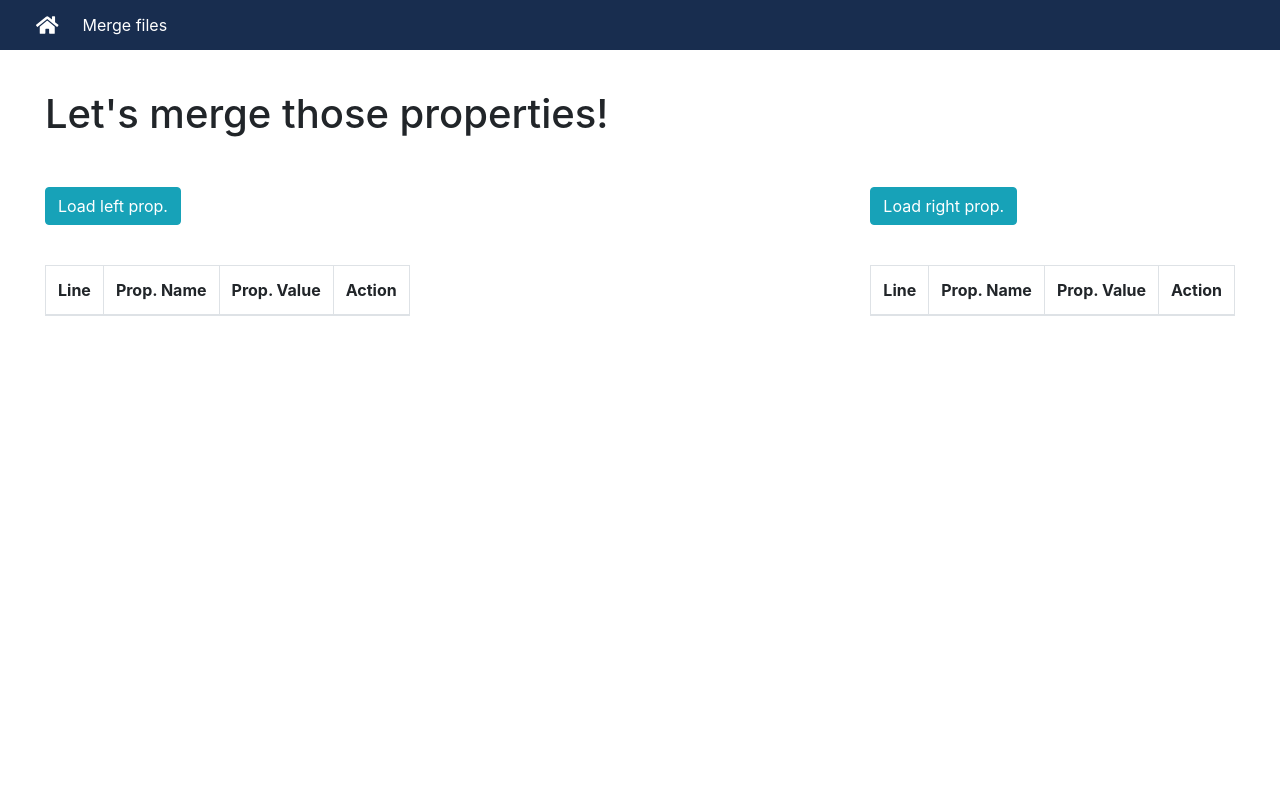
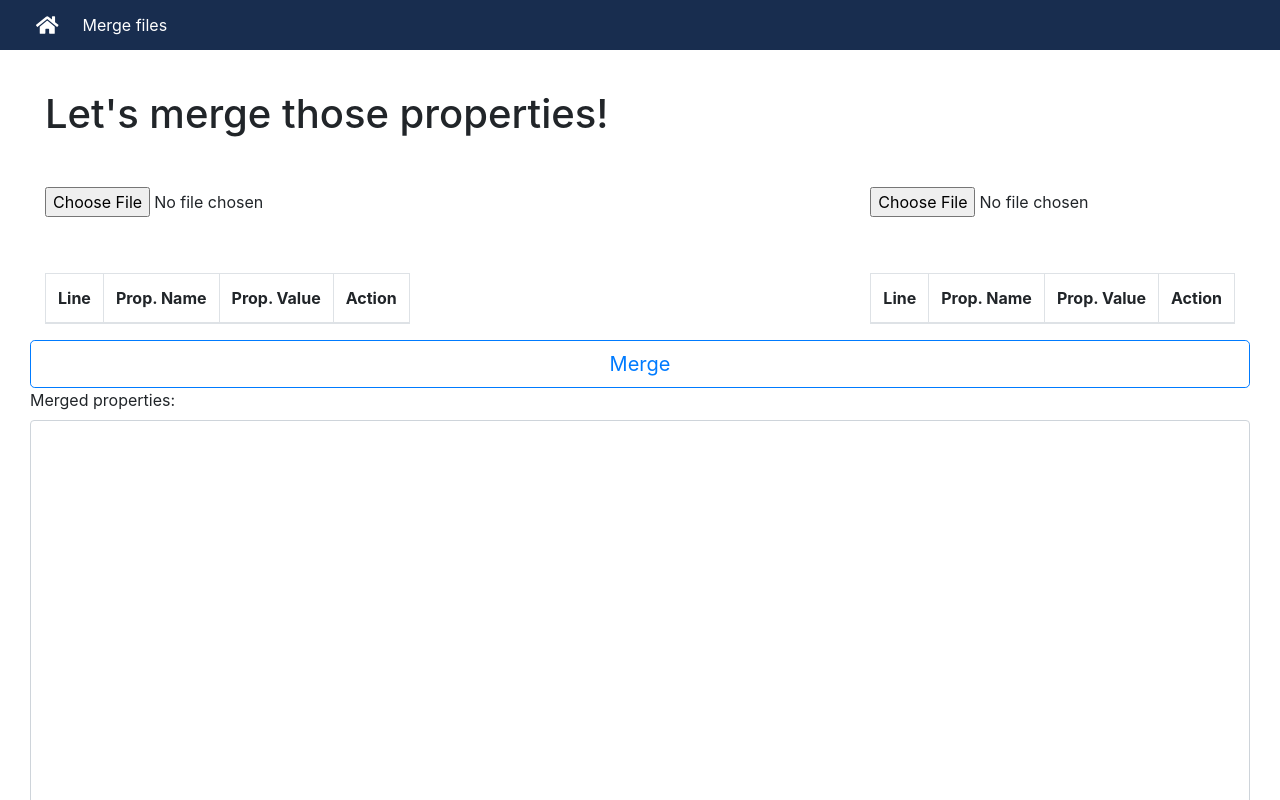
Before and after one commit to maarkeez/properties-merge, an Angular app in the folder Software/: page /merge-files in a window 1280 px wide. Shown: the top 800 px of the page. Built offline with nearby package versions, Linux system fonts and the light colour scheme.

Commit message:
[1.0.0] Merge

```diff
--- a/Software/src/app/app.module.ts
+++ b/Software/src/app/app.module.ts
@@ -9,6 +9,9 @@ import { MergeFilesComponent } from "./mergeFiles/merge.files.component";
 
 //Modules
 import { MergeFilesModule } from "./mergeFiles/merge.files.module";
+import { HttpClient } from "@angular/common/http";
+import { HttpClientModule } from '@angular/common/http';  // replaces previous Http service
+
 
 //Services
 
@@ -19,6 +22,7 @@ import { MergeFilesModule } from "./mergeFiles/merge.files.module";
         BrowserModule,
         FormsModule,
         MergeFilesModule,
+        HttpClientModule,
         RouterModule.forRoot( [
             { path: "merge-files", component: MergeFilesComponent },
             { path: "**", redirectTo: "/" }
--- a/Software/src/app/mergeFiles/merge.files.component.html
+++ b/Software/src/app/mergeFiles/merge.files.component.html
@@ -7,7 +7,9 @@
 
 <div class="col-sm-12">
 	<div class="float-left">
-		<button class="btn btn-xs btn-info" (click)="loadLeftSideProperties()">Load left prop.</button>
+		<div class="form-group">
+			<input type="file" class="form-control-file" id="fileLeft" (change)="handleLeftFileInput($event.target.files)">
+		</div>
 		<delimiter></delimiter>
 		<table class="table table-bordered">
 			<thead>
@@ -21,18 +23,23 @@
 			<tbody>
 				<ng-template ngFor let-key [ngForOf]="getKeys(differencesMap)">
 				<tr *ngIf="!differencesMap.get(key).leftProperty">
-					<td>NaN</td>
 					<td></td>
 					<td></td>
 					<td></td>
+					<td>
+						<button class="btn btn btn-sm btn-info" disabled>NaN</button>
+					</td>
 				</tr>
-				<tr *ngIf="differencesMap.get(key).leftProperty"  [class.bg-warning]="!differencesMap.get(key).equal && !differencesMap.get(key).onlyLeft" [class.bg-success]="differencesMap.get(key).onlyLeft">
+				<tr *ngIf="differencesMap.get(key).leftProperty" [class.bg-warning]="!differencesMap.get(key).equal && !differencesMap.get(key).onlyLeft"
+					[class.bg-success]="differencesMap.get(key).onlyLeft">
 					<td>{{differencesMap.get(key).leftProperty?.line}}</td>
 					<td>{{differencesMap.get(key).leftProperty?.name}}</td>
 					<td>{{differencesMap.get(key).leftProperty?.value}}</td>
 					<td>
-						<button *ngIf="!isChoosed(differencesMap.get(key).leftProperty)" class="btn btn-xs btn-outline-secondary" (click)="choose(differencesMap.get(key).leftProperty)">Select</button>
-						<button *ngIf="isChoosed(differencesMap.get(key).leftProperty)" class="btn btn-xs btn-secondary" (click)="choose(differencesMap.get(key).leftProperty)">Selected</button>
+						<button *ngIf="!isChoosed(differencesMap.get(key).leftProperty)" class="btn btn-sm btn-outline-secondary"
+							(click)="choose(differencesMap.get(key).leftProperty)">Select</button>
+						<button *ngIf="isChoosed(differencesMap.get(key).leftProperty)" class="btn btn-sm btn-secondary"
+							(click)="choose(differencesMap.get(key).leftProperty)">Selected</button>
 					</td>
 				</tr>
 				</ng-template>
@@ -42,7 +49,9 @@
 
 
 	<div class="float-right">
-		<button class="btn btn-xs btn-info" (click)="loadRightSideProperties()">Load right prop.</button>
+		<div class="form-group">
+			<input type="file" class="form-control-file" id="fileRight" (change)="handleRightFileInput($event.target.files)">
+		</div>
 		<delimiter></delimiter>
 		<table class="table table-bordered">
 			<thead>
@@ -56,10 +65,13 @@
 			<tbody>
 				<ng-template ngFor let-key [ngForOf]="getKeys(differencesMap)">
 				<tr *ngIf="!differencesMap.get(key).rightProperty">
-					<td>NaN</td>
 					<td></td>
 					<td></td>
 					<td></td>
+					<td>
+						<button class="btn btn btn-sm btn-info" disabled>NaN</button>
+					</td>
+
 				</tr>
 
 				<tr *ngIf="differencesMap.get(key).rightProperty" [class.bg-warning]="!differencesMap.get(key).equal && !differencesMap.get(key).onlyRight"
@@ -68,8 +80,10 @@
 					<td>{{differencesMap.get(key).rightProperty?.name}}</td>
 					<td>{{differencesMap.get(key).rightProperty?.value}}</td>
 					<td>
-						<button *ngIf="!isChoosed(differencesMap.get(key).rightProperty)" class="btn btn-xs btn-outline-secondary" (click)="choose(differencesMap.get(key).rightProperty)">Select</button>
-						<button *ngIf="isChoosed(differencesMap.get(key).rightProperty)" class="btn btn-xs btn-secondary" (click)="choose(differencesMap.get(key).rightProperty)">Selected</button>
+						<button *ngIf="!isChoosed(differencesMap.get(key).rightProperty)" class="btn btn-sm btn-outline-secondary"
+							(click)="choose(differencesMap.get(key).rightProperty)">Select</button>
+						<button *ngIf="isChoosed(differencesMap.get(key).rightProperty)" class="btn btn-sm btn-secondary"
+							(click)="choose(differencesMap.get(key).rightProperty)">Selected</button>
 					</td>
 				</tr>
 				</ng-template>
@@ -77,3 +91,11 @@
 		</table>
 	</div>
 </div>
+<!-- <div class="col-sm-12"> -->
+<button class="btn btn-lg btn-outline-primary"  style="width:100%"(click)="merge()">Merge</button>
+<div class="form-group">
+	<label for="merged">Merged properties:</label>
+	<textarea class="form-control" id="merged" rows="20" cols="200">{{merged}}</textarea>
+</div>
+
+<!-- </div> -->
--- a/Software/src/app/mergeFiles/merge.files.component.ts
+++ b/Software/src/app/mergeFiles/merge.files.component.ts
@@ -3,6 +3,8 @@ import { CommonModule } from '@angular/common';
 import { NgForm } from '@angular/forms';
 import { Property } from "./property.model";
 import { PropertyDifference } from "./property.difference.model";
+import { HttpClient } from "@angular/common/http";
+import { PropertyLoader } from "./property.loader";
 
 
 @Component( {
@@ -16,32 +18,23 @@ export class MergeFilesComponent {
     leftSideMap: Map<string, Property> = new Map<string, Property>();
     rightSideMap: Map<string, Property> = new Map<string, Property>();
     differencesMap: Map<string, PropertyDifference> = new Map<string, PropertyDifference>();
-
+    merged: string = "";
     // MARK: - IBActions
 
     // MARK: - LIFE VC
-
+    constructor() { }
     // MARK: - Utils
-    loadLeftSideProperties() {
-        let firstp = new Property( 0, "property_0", "value_Diferent" );
-        this.leftSideMap.set( firstp.name, firstp );
-
-        for ( let i = 1; i < 5; i++ ) {
-            let property = new Property( i, "property_" + i, "value_" + i );
-            this.leftSideMap.set( property.name, property );
-
-        }
-
-        for ( let i = 5; i < 9; i++ ) {
-            let property = new Property( i, "property_" + ( i + 4 ), "value_" + ( i + 4 ) );
+    loadLeftSideProperties( properties: Property[] ) {
+        for ( let i = 0; i < properties.length; i++ ) {
+            let property = properties[i];
             this.leftSideMap.set( property.name, property );
         }
         this.checkDifferences();
     }
 
-    loadRightSideProperties() {
-        for ( let i = 0; i < 9; i++ ) {
-            let property = new Property( i, "property_" + i, "value_" + i );
+    loadRightSideProperties( properties: Property[] ) {
+        for ( let i = 0; i < properties.length; i++ ) {
+            let property = properties[i];
             this.rightSideMap.set( property.name, property );
         }
         this.checkDifferences();
@@ -53,21 +46,21 @@ export class MergeFilesComponent {
         for ( let key of Array.from( this.leftSideMap.keys() ) ) {
             let propertyDifference = new PropertyDifference( key, this.leftSideMap.get( key ), this.rightSideMap.get( key ) );
             this.differencesMap.set( key, propertyDifference );
-            if(propertyDifference.equal || propertyDifference.onlyLeft){
-                this.choose(this.leftSideMap.get( key ));
+            if ( propertyDifference.equal || propertyDifference.onlyLeft ) {
+                this.choose( this.leftSideMap.get( key ) );
             }
         }
 
         for ( let key of Array.from( this.rightSideMap.keys() ) ) {
             let propertyDifference = new PropertyDifference( key, this.leftSideMap.get( key ), this.rightSideMap.get( key ) );
             this.differencesMap.set( key, propertyDifference );
-            if(propertyDifference.equal || propertyDifference.onlyRight){
-                this.choose(this.rightSideMap.get( key ));
+            if ( propertyDifference.equal || propertyDifference.onlyRight ) {
+                this.choose( this.rightSideMap.get( key ) );
             }
         }
     }
 
-    getKeys( map ) {
+    getKeys( map ): string[] {
         return Array.from( map.keys() );
     }
 
@@ -82,4 +75,56 @@ export class MergeFilesComponent {
     isChoosed( prop: Property ): boolean {
         return prop == this.differencesMap.get( prop.name ).choosed;
     }
+
+    handleLeftFileInput( files: FileList ) {
+        let fileToUpload = files.item( 0 );
+
+        let reader = new FileReader();
+        reader.onload = ( function( f ) {
+            return function( e ) {
+                let text = reader.result as string;
+                let textLines: string[] = text.split( "\n" );
+                let lines: string[] = [];
+                for ( let line of textLines ) {
+                    lines.push( line );
+                }
+                let loader = new PropertyLoader( lines );
+                let properties: Property[] = loader.build();
+                f.loadLeftSideProperties( properties );
+            };
+        } )( this );
+        reader.readAsText( fileToUpload );
+    }
+
+    handleRightFileInput( files: FileList ) {
+        let fileToUpload = files.item( 0 );
+
+        let reader = new FileReader();
+        reader.onload = ( function( f ) {
+            return function( e ) {
+                let text = reader.result as string;
+                let textLines: string[] = text.split( "\n" );
+                let lines: string[] = [];
+                for ( let line of textLines ) {
+                    lines.push( line );
+                }
+                let loader = new PropertyLoader( lines );
+                let properties: Property[] = loader.build();
+                f.loadRightSideProperties( properties );
+            };
+        } )( this );
+        reader.readAsText( fileToUpload );
+    }
+
+    merge(): void {
+        this.merged = "";
+        let properties: Property[] = [];
+        for ( let key of this.getKeys( this.differencesMap ) ) {
+            let property = this.differencesMap.get( key ).choosed;
+            if ( property ) {
+                properties.push( property );
+                this.merged += property.name + " = " + property.value + "\n";
+            }
+        }
+    }
 }
--- a/Software/src/app/mergeFiles/merge.files.module.ts
+++ b/Software/src/app/mergeFiles/merge.files.module.ts
@@ -6,12 +6,13 @@ import { DelimiterComponent } from "../utils/delimiter/delimiter.component";
 
 //Components
 import { MergeFilesComponent } from "./merge.files.component";
+import { HttpClient } from "@angular/common/http";
 
 
 @NgModule({
     imports: [CommonModule, HttpModule, FormsModule],
     exports: [MergeFilesComponent],
     declarations: [MergeFilesComponent,DelimiterComponent],
-    providers: []
+    providers: [HttpClient]
 })
 export class MergeFilesModule { }
--- /dev/null
+++ b/Software/src/app/mergeFiles/property.loader.ts
@@ -0,0 +1,62 @@
+import { Property } from "./property.model";
+import {Observable} from 'rxjs/Observable';
+
+
+export class PropertyLoader {
+
+    commentCharacter: string = "#";
+    propertySeparator: string = "=";
+
+    constructor( private lines: string[] ) { }
+
+    build(): Property[] {
+        let filteredLines = this.filterLines( this.lines );
+
+        let properties: Property[] = [];
+        let lineNumber = 1;
+        for ( let line of filteredLines ) {
+            properties.push( this.buildProperty( lineNumber, line ) );
+            lineNumber += 1;
+        }
+        return properties;
+    }
+
+
+
+
+    private buildProperty( lineNumber: number, line: string ): Property {
+
+        let splitted: string[] = line.split( this.propertySeparator );
+        let name = splitted[0].trim();
+
+        let value = "";
+        for ( let i = 1; i < splitted.length; i++ ) {
+            value += splitted[i];
+        }
+        value = value.trim()
+
+
+        return new Property( lineNumber, name, value );
+    }
+
+
+    private filterLines( lines: string[] ): string[] {
+        let filteredLines: string[] = [];
+
+        for ( let line of lines ) {
+            if ( line.trim() === "" ) {
+                continue;
+            }
+
+            if ( line.startsWith( this.commentCharacter ) ) {
+                continue;
+            }
+
+            filteredLines.push( line );
+        }
+
+        return filteredLines;
+
+    }
+
+}
```
